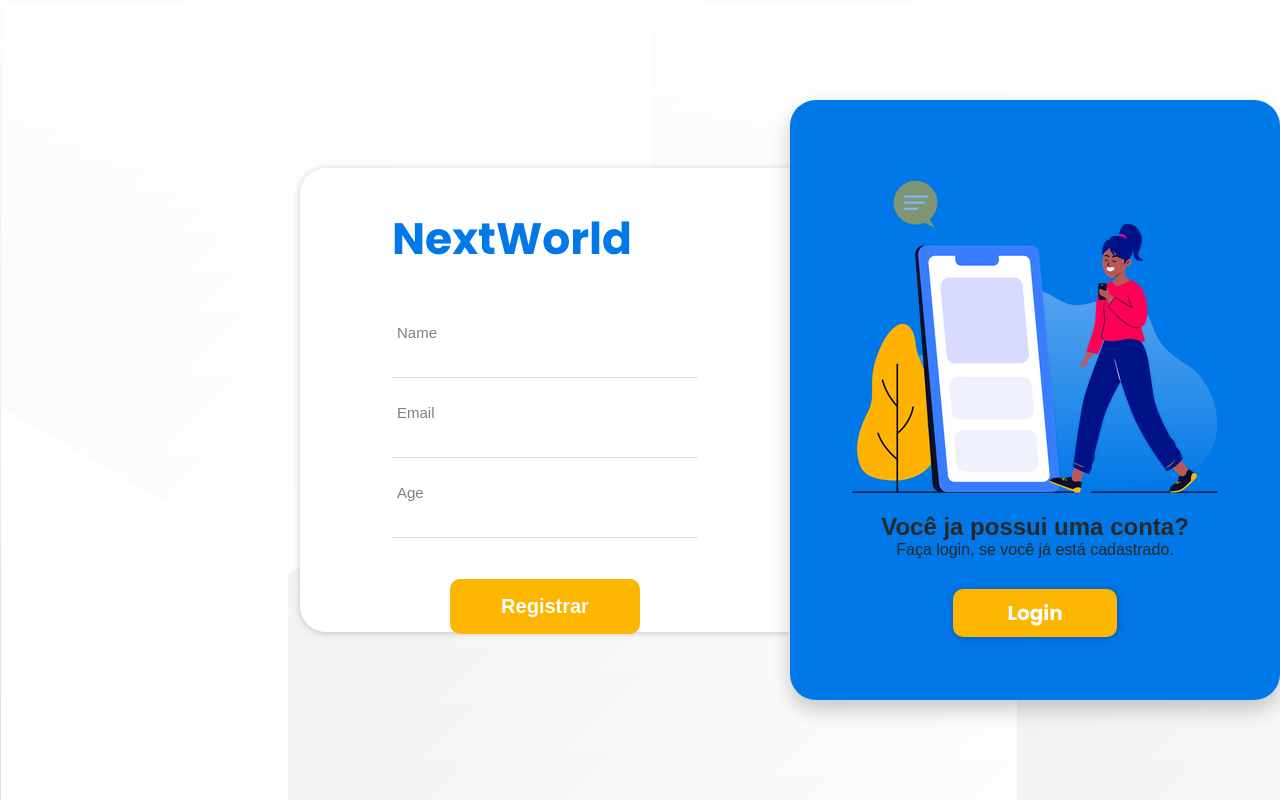
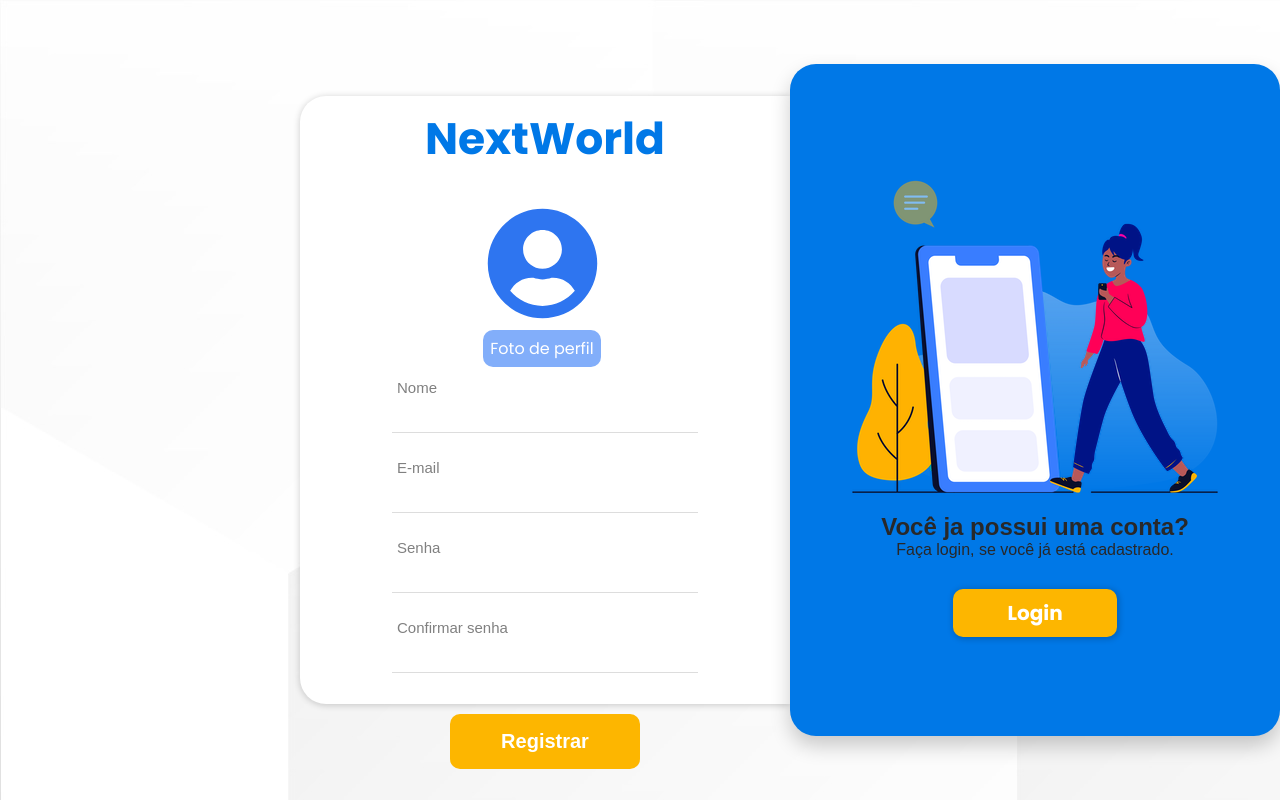
Before and after one commit to AntonioWeb-dev/Chat-reactJS, a React (Create React App) app: page /register in a window 1280 px wide. Built offline with nearby package versions, Linux system fonts and the light colour scheme.

Commit message:
Register validations

```diff
--- a/package.json
+++ b/package.json
@@ -6,6 +6,7 @@
     "@testing-library/jest-dom": "^5.14.1",
     "@testing-library/react": "^11.2.7",
     "@testing-library/user-event": "^12.8.3",
+    "axios": "^0.23.0",
     "formik": "^2.2.9",
     "react": "^17.0.2",
     "react-dom": "^17.0.2",
--- a/src/pages/login/index.jsx
+++ b/src/pages/login/index.jsx
@@ -38,6 +38,7 @@ function LoginPage() {
       <LoginForm onSubmit={handleSubmit}>
         <div className="container-form">
           <h1 id="title">NextWorld</h1>
+
           <InputText
             NameInput="Name"
             handleChange={setName}
--- a/src/pages/register/index.jsx
+++ b/src/pages/register/index.jsx
@@ -1,39 +1,96 @@
+import { useState } from 'react';
+import { Link } from 'react-router-dom';
+import { FaUserCircle } from 'react-icons/fa';
 import { Container, RegisterForm } from "./style";
 import { InputText } from "../../components/input-text";
-import { useFormik } from "formik";
 import { ButtonSend } from '../../components/button-send';
-import { Link } from 'react-router-dom';
+import {
+  emailValidation,
+  nameValidation,
+  passwordMatchValidation,
+  passwordValidation
+} from '../../validations';
 
 function RegisterPage() {
-  const formik = useFormik({
-    initialValues: {
-      name: "",
-    },
-    onSubmit: values => {
-      console.log(values)
-    },
-  });
+  const [file, setFile] = useState(null);
+  const [name, setName] = useState("");
+  const [email, setEmail] = useState("");
+  const [password, setPassword] = useState("");
+  const [confirmPassword, setConfirmPassword] = useState("");
+
+  const [errors, setErrors] = useState({});
+
+  const validate = () => {
+    let errors = {};
+    errors.email = emailValidation(email);
+    errors.name = nameValidation(name);
+    errors.password = passwordValidation(password);
+    errors.passwordNotMatch = passwordMatchValidation(password, confirmPassword);
+    return errors
+  }
+
+  const handleSubmit = (event) => {
+    event.preventDefault();
+    const errorsFound = validate();
+    if (errorsFound) {
+      setErrors(errorsFound)
+      return;
+    }
+  }
   return (
     <Container>
 
-      <RegisterForm onSubmit={formik.handleSubmit}>
+      <RegisterForm onSubmit={handleSubmit}>
         <div className="form-container">
           <h1 id="title">NextWorld</h1>
+          <div className="avatar">
+            <div id="avatar-icon">
+              <FaUserCircle size={113} color={"#2e75f0"} />
+            </div>
+            <div className="profile-image">
+              <label htmlFor="avatar">Foto de perfil</label>
+              <input type="file" id="avatar" name="avatar" onChange={(e) => setFile(e.target.value)} />
+            </div>
+          </div>
+
+          <div>
+
             <InputText
-            NameInput="Name"
-            onChange={formik.handleChange}
-            value={formik.values.name}
+              NameInput="Nome"
+              handleChange={setName}
+              value={name}
             />
+            {errors.name ? <div className="error">{errors.name}</div> : null}
+          </div>
+          <div>
+
             <InputText
-            NameInput="Email"
-            onChange={formik.handleChange}
-            value={formik.values.name}
+              NameInput="E-mail"
+              handleChange={setEmail}
+              value={email}
             />
+            {errors.email ? <div className="error">{errors.email}</div> : null}
+          </div>
+          <div>
+
             <InputText
-            NameInput="Age"
-            onChange={formik.handleChange}
-            value={formik.values.name}
+              NameInput="Senha"
+              handleChange={setPassword}
+              value={password}
             />
+            {errors.password ? <div className="error">{errors.password}</div> : null}
+
+          </div>
+          <div>
+
+            <InputText
+              NameInput="Confirmar senha"
+              handleChange={setConfirmPassword}
+              value={confirmPassword}
+            />
+            {errors.passwordNotMatch ? <div className="error">{errors.passwordNotMatch}</div> : null}
+
+          </div>
           <ButtonSend Name="Registrar" />
         </div>
       </RegisterForm>
--- a/src/pages/register/style.js
+++ b/src/pages/register/style.js
@@ -11,7 +11,7 @@ export const Container = styled.div`
     z-index: 2;
     background: #0078e7;
     width: 680px;
-    height: 75%;
+    height: 84%;
     box-shadow: 0 10px 20px rgba(0, 0, 0, 0.2);
     border-radius: 26px;
     display: flex;
@@ -55,7 +55,7 @@ export const RegisterForm = styled.form`
   margin-left: 300px;
   background: white;
   width: 680px;
-  height: 58%;
+  height: 76%;
   display: flex;
   justify-content: center;
   align-items: center;
@@ -67,13 +67,44 @@ export const RegisterForm = styled.form`
     font-family: "Poppins", sans-serif;
     color: #0078e7;
     padding-bottom: 55px;
+    text-align: center;
   }
   .form-container {
     width: 75%;
-    height: 75%;
+    height: 90%;
     display: grid;
-    grid-template-rows: repeat(5, 80px);
+    grid-template-rows: 80px 155px repeat(5, 80px);
     align-items: center;
     justify-content: center;
+
+    .error {
+      font-family: sans-serif;
+      color: #db3b3b;
+      margin: 8px;
+    }
+  }
+  .avatar {
+    position: relative;
+    width: 300px;
+    height: 167px;
+    display: grid;
+    align-items: center;
+    justify-content: center;
+
+    #avatar-icon {
+      margin-left: 3px;
+    }
+
+    input[type="file"] {
+      display: none;
+    }
+    label {
+      cursor: pointer;
+      background: #82aefa;
+      padding: 7px;
+      border-radius: 10px;
+      font-family: "Poppins", sans-serif;
+      color: white;
+    }
   }
 `;
--- /dev/null
+++ b/src/validations/index.js
@@ -0,0 +1,24 @@
+import { isEmail } from "validator";
+export const emailValidation = (email) => {
+  if (!email || !isEmail(email)) {
+    return "Email invalido";
+  }
+};
+
+export const nameValidation = (name) => {
+  if (!name || name.length < 3) {
+    return "Nome invalido";
+  }
+};
+
+export const passwordValidation = (password) => {
+  if (!password || password.length < 8) {
+    return "Senha invalida";
+  }
+};
+
+export const passwordMatchValidation = (password, confirmPassword) => {
+  if (password !== confirmPassword || !confirmPassword) {
+    return "Senha incorreta";
+  }
+};
```
Also changed, not shown: 1 other file (tests, documents, lock files or other folders). Lines whose indentation alone changed are shown as unchanged.
